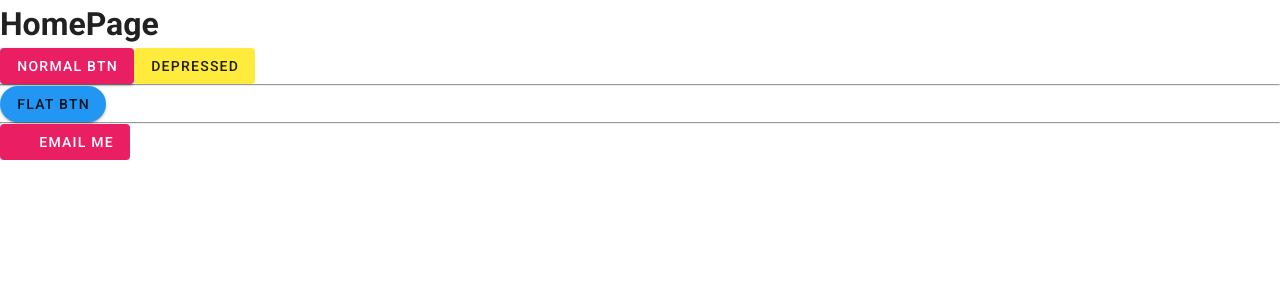
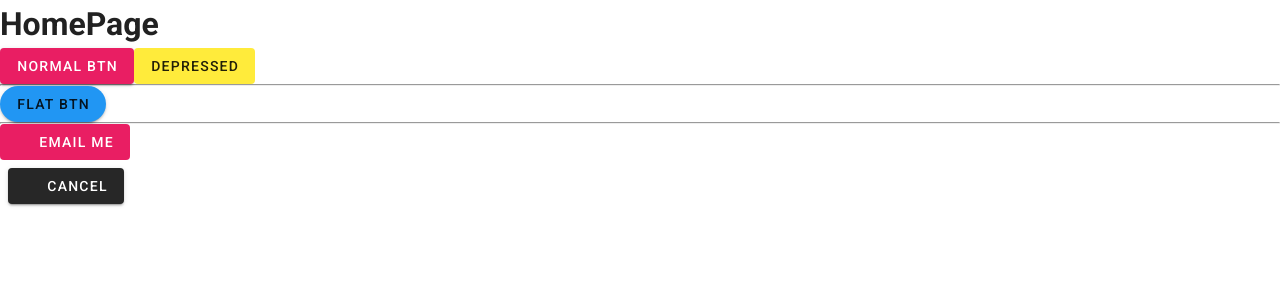
Before and after one commit to draddo11/vuetifyTodo, a Vue app: page / in a window 1280 px wide. Shown: the top 300 px of the page. Built offline with nearby package versions, Linux system fonts and the light colour scheme.

Commit message:
added more button formats

```diff
--- a/src/views/Home.vue
+++ b/src/views/Home.vue
@@ -13,6 +13,12 @@
         <span>email me </span>
 
     </v-btn>
+    <div>
+    <v-btn class="ma-2" dark>
+        <v-icon dark left>mdi-minus_circle</v-icon>Cancel
+      </v-btn>
+    </div>
+
 
   </div>
 </template>
```
